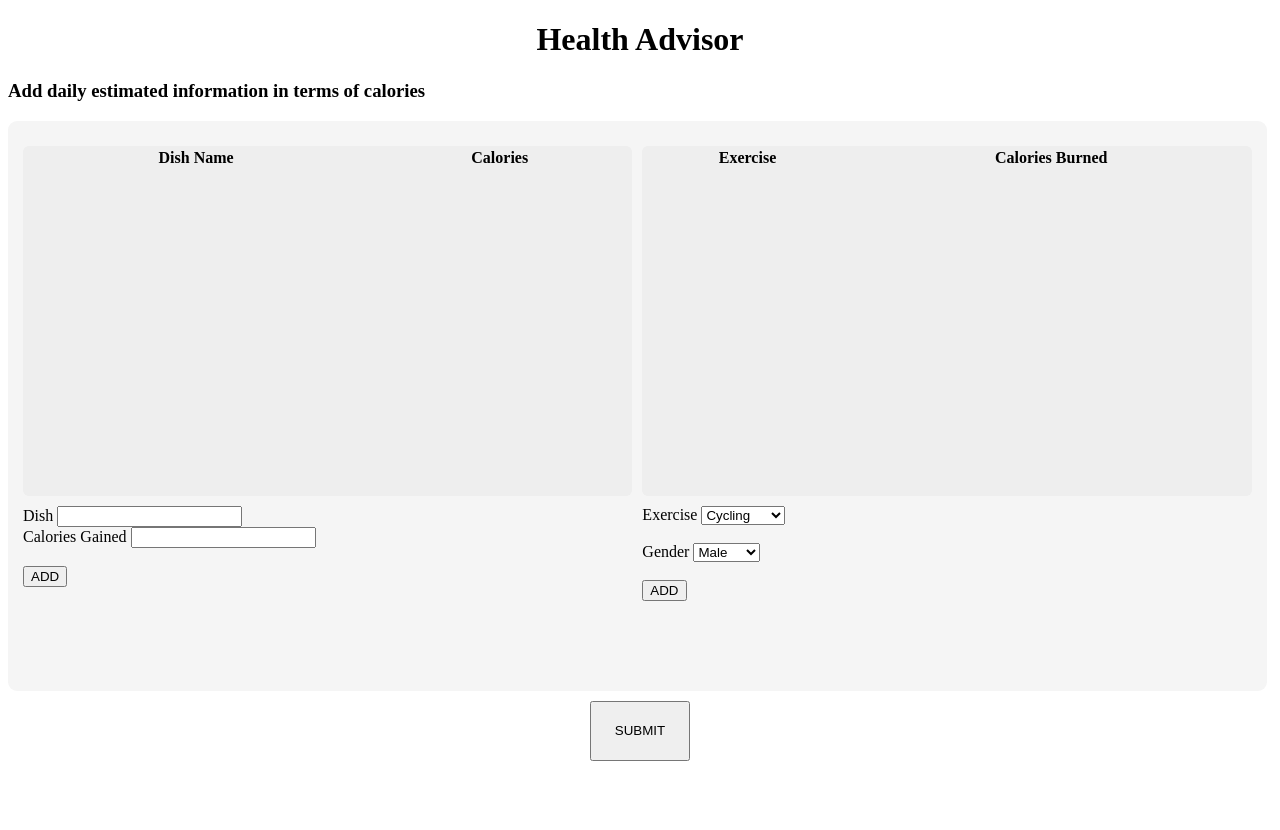
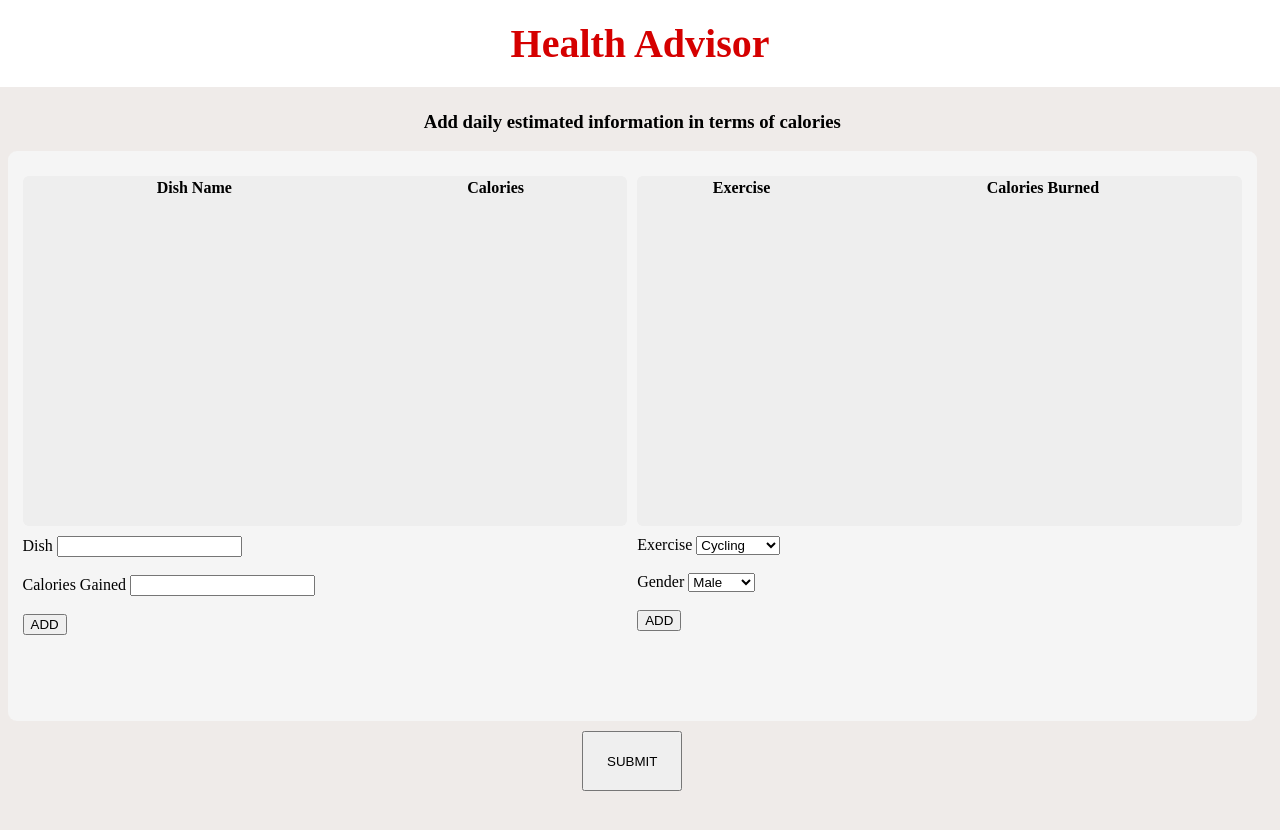
Before and after one commit to Charul090/masai-sprint-2, a plain HTML site: page index.html in a window 1280 px wide. Before the commit the page ends 800 px from the top, so only its background shows below. Drawn offline with Linux system fonts and the light colour scheme; a web font is replaced by a local one.

Commit message:
Add small css changes

```diff
--- a/index.html
+++ b/index.html
@@ -3,6 +3,7 @@
     <head>
         <title>Health Advisor</title>
         <link rel="stylesheet" type="text/css" href="style.css">
+        <link href="https://fonts.googleapis.com/css?family=Oxanium|Simonetta&display=swap" rel="stylesheet">
     </head>
     <body>
         <header>
@@ -23,6 +24,7 @@
                     <form id="form1">
                         <label for="dish">Dish</label>
                         <input id="dish" name="dish" type="text">
+                        <br>
                         <br>
                         <label for="dish-cal">Calories Gained</label>
                         <input id="dish-cal" type="number" name="calories" maxlength="9999">
--- a/index.js
+++ b/index.js
@@ -72,6 +72,12 @@ function updateLeftContent(e){
     row.addEventListener("click",deleteContent);
 
     table_left.appendChild(row);
+
+    var input1 = document.querySelector("#dish");
+    var input2 = document.querySelector("#dish-cal");
+
+    input1.value="";
+    input2.value="";
 }
 
 function getCalorieConsumed(){
--- a/style.css
+++ b/style.css
@@ -1,5 +1,28 @@
 h1{
     text-align: center;
+    margin:0;
+    color:#D50000;
+    font-size: 40px;
+}
+
+h3{
+    text-align: center;
+}
+
+header{
+    background-color: white;
+    padding: 20px;
+}
+
+body{
+    background-color: #EFEBE9;
+    margin:0;
+}
+
+main{
+    width: 98%;
+    height:900px;
+    padding: 5px;
 }
 
 .input{
@@ -9,6 +32,7 @@ h1{
     height:550px;
     border-radius: 9px;
     background-color: #F5F5F5;
+    margin:0 auto;
 }
 
 .display-left,
@@ -52,13 +76,16 @@ table tr:hover td{
 }
 
 .statement{
-    font-size: 24px;
+    font-size: 33px;
 }
 
 .red1{
     color: red;
+    font-family: 'Oxanium';
+
 }
 
 .green1{
     color: green;
+    font-family: 'Simonetta';
 }
```
